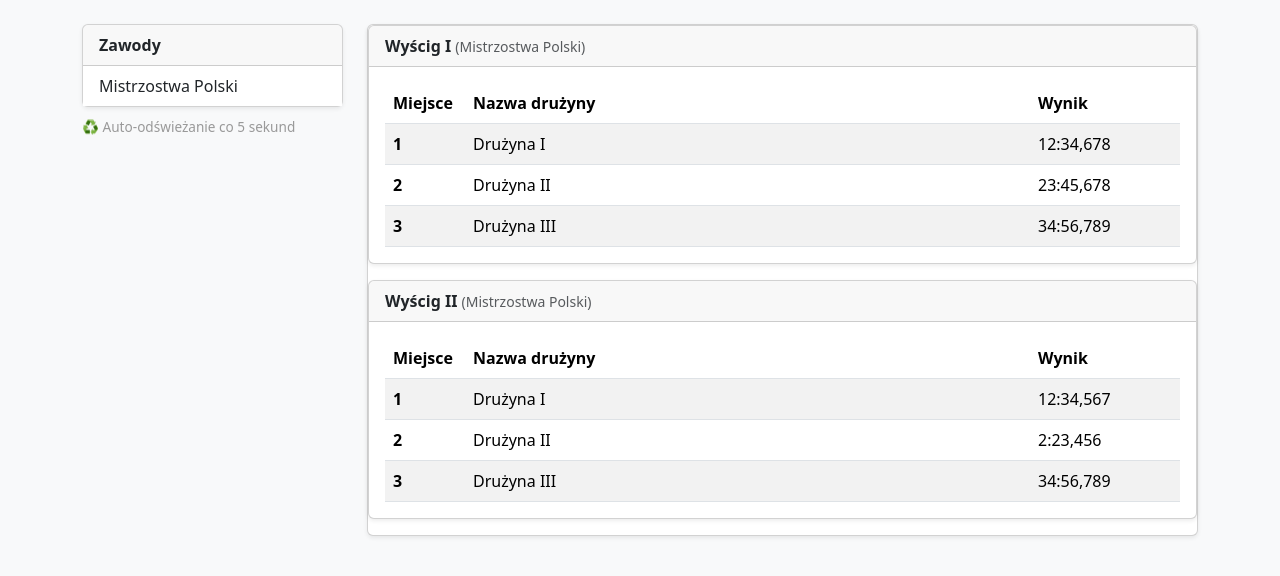
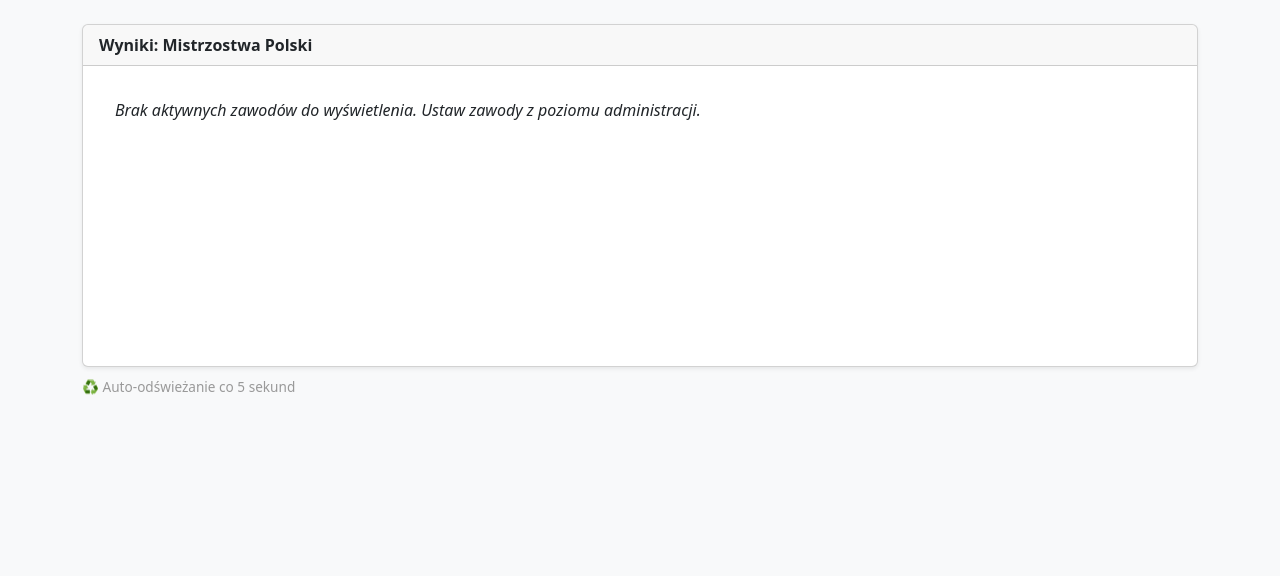
Before and after one commit to IgnacyChrzastowski/Smocze_lodzie-wyniki, a PHP site: page / in a window 1280 px wide. Shown: the part 56-632 px from the top of the page. Run offline with PHP 8.4, Linux system fonts and the light colour scheme; data comes from the database, SQL or seed files in the repository.

Commit message:
index.php - ustawienia wyboru prezentacji zawodów

```diff
--- a/ajax_get_results.php
+++ b/ajax_get_results.php
@@ -1,13 +1,8 @@
 <?php
 require_once "config.php";
 
-// Pobierz id zawodów z query string (opcjonalne) LUB z cookies (jeśli nie ma w URL)
-$zawody_id = isset($_GET['zawody_id']) ? (int)$_GET['zawody_id'] : 0;
-
-// Jeśli nie ma w URL, spróbuj z cookies
-if ($zawody_id === 0 && isset($_COOKIE['zawody_prezentacyjne'])) {
-    $zawody_id = (int)$_COOKIE['zawody_prezentacyjne'];
-}
+// Pobierz id zawodów z cookies (ustawiany z management.php)
+$zawody_id = isset($_COOKIE['zawody_prezentacyjne']) ? (int)$_COOKIE['zawody_prezentacyjne'] : 0;
 
 // zapytanie do bazy
 if ($zawody_id > 0) {
@@ -19,12 +14,9 @@ if ($zawody_id > 0) {
         ORDER BY w.id ASC
     ");
 } else {
-    $res = $conn->query("
-        SELECT w.id AS id, w.nazwa AS nazwa_w, w.id_zawodow, z.nazwa AS nazwa_z
-        FROM wyscigi w
-        LEFT JOIN zawody z ON w.id_zawodow = z.id
-        ORDER BY w.id ASC
-    ");
+    // Jeśli brak cookie, pokaż informację
+    echo '<div class="card-body"><em>Brak aktywnych zawodów do wyświetlenia. Ustaw zawody z poziomu administracji.</em></div>';
+    exit;
 }
 
 $wyscigi = [];
@@ -51,13 +43,12 @@ if ($res3) {
 
 // HTML output
 if (count($wyscigi) === 0) {
-    echo '<div class="card-body"><em>Brak wyścigów dla wybranego kryterium.</em></div>';
+    echo '<em>Brak wyścigów dla wybranych zawodów.</em>';
 } else {
     foreach ($wyscigi as $w) {
         echo '<div class="card shadow-sm mb-3">';
         echo '<div class="card-header">';
         echo '<strong>' . htmlspecialchars($w['nazwa_w']) . '</strong>';
-        echo ' <small class="text-muted">(' . htmlspecialchars(isset($w['nazwa_z']) ? $w['nazwa_z'] : '—') . ')</small>';
         echo '</div>';
         echo '<div class="card-body">';
 
--- a/index.php
+++ b/index.php
@@ -2,25 +2,32 @@
 session_start();
 require_once "config.php";
 
-// Pobranie zawodów
-$zawody = [];
-$res = $conn->query("SELECT id, nazwa FROM zawody ORDER BY id ASC");
-if ($res) {
-    while ($r = $res->fetch_assoc()) $zawody[] = $r;
-    $res->free();
+// Pobierz id zawodów z cookies (ustawiany z management.php)
+$zawody_id = 0;
+if (isset($_COOKIE['zawody_prezentacyjne'])) {
+    $zawody_id = (int)$_COOKIE['zawody_prezentacyjne'];
 }
 
-// Pobranie wyścigów (początkowa lista, zostanie zmieniała przez AJAX)
-$wyscigi = [];
-$res2 = $conn->query("
-    SELECT w.id AS id, w.nazwa AS nazwa_w, w.id_zawodow, z.nazwa AS nazwa_z
-    FROM wyscigi w
-    LEFT JOIN zawody z ON w.id_zawodow = z.id
-    ORDER BY w.id ASC
-");
-if ($res2) {
-    while ($r = $res2->fetch_assoc()) $wyscigi[] = $r;
-    $res2->free();
+// Jeśli brak cookies lub id = 0, wyświetl informację
+if ($zawody_id === 0) {
+    // Pobierz pierwsze zawody jako fallback
+    $res = $conn->query("SELECT id FROM zawody ORDER BY id ASC LIMIT 1");
+    if ($res && $res->num_rows > 0) {
+        $row = $res->fetch_assoc();
+        $zawody_id = $row['id'];
+        $res->free();
+    }
+}
+
+// Pobierz dane bieżących zawodów
+$nazwa_zawodow = '';
+if ($zawody_id > 0) {
+    $res = $conn->query("SELECT nazwa FROM zawody WHERE id = " . (int)$zawody_id);
+    if ($res && $res->num_rows > 0) {
+        $row = $res->fetch_assoc();
+        $nazwa_zawodow = $row['nazwa'];
+        $res->free();
+    }
 }
 ?>
 <!DOCTYPE html>
@@ -31,10 +38,9 @@ if ($res2) {
     <!-- Bootstrap CSS (CDN) -->
     <link href="https://cdn.jsdelivr.net/npm/bootstrap@5.3.2/dist/css/bootstrap.min.css" rel="stylesheet">
     <style>
-        .zawody-item-view { cursor: pointer; }
-        .zawody-item-view.active { background-color: #0d6efd; color: #fff; }
         #resultsContainer { min-height: 300px; }
         .refresh-indicator { font-size: 0.85rem; color: #999; margin-top: 10px; }
+        .nav-link { cursor: pointer; }
     </style>
 </head>
 <body class="bg-light">
@@ -47,42 +53,22 @@ if ($res2) {
 
 <div class="container">
     <div class="row gy-4">
-        <!-- Lewy panel: zawody -->
-        <div class="col-md-3">
+        <!-- Główna sekcja: wyniki -->
+        <div class="col-12">
             <div class="card shadow-sm">
                 <div class="card-header">
-                    <strong>Zawody</strong>
+                    <strong>Wyniki: <?php echo htmlspecialchars($nazwa_zawodow ?: 'Brak zawodów'); ?></strong>
                 </div>
-                <div class="card-body p-0">
-                    <?php if (count($zawody) === 0): ?>
-                        <div class="p-3">Brak zawodów.</div>
-                    <?php else: ?>
-                        <div class="list-group list-group-flush">
-                            <?php foreach ($zawody as $z): ?>
-                                <div class="list-group-item zawody-item-view"
-                                     data-id="<?php echo (int)$z['id']; ?>">
-                                    <?php echo htmlspecialchars($z['nazwa']); ?>
-                                </div>
-                            <?php endforeach; ?>
-                        </div>
-                    <?php endif; ?>
-                </div>
-            </div>
-            <div class="refresh-indicator">
-                ♻️ Auto-odświeżanie co 5 sekund
-            </div>
-        </div>
-
-        <!-- Prawy panel: wyniki -->
-        <div class="col-md-9">
-            <div id="resultsContainer" class="card shadow-sm">
-                <div class="card-body">
+                <div id="resultsContainer" class="card-body">
                     <div class="text-center">
                         <div class="spinner-border text-primary" role="status">
                             <span class="visually-hidden">Ładowanie...</span>
                         </div>
                     </div>
                 </div>
+            </div>
+            <div class="refresh-indicator">
+                ♻️ Auto-odświeżanie co 5 sekund
             </div>
         </div>
     </div>
@@ -93,15 +79,13 @@ if ($res2) {
 
 <script>
     (function(){
-        let selectedZawodyId = null;
-
-        const zawodyItems = document.querySelectorAll('.zawody-item-view');
         const resultsContainer = document.getElementById('resultsContainer');
+        const zawodyId = <?php echo (int)$zawody_id; ?>;
 
         // funkcja do pobierania i wyświetlania wyników
-        function loadResults(zawodyId = null) {
+        function loadResults() {
             let url = 'ajax_get_results.php';
-            if (zawodyId) {
+            if (zawodyId > 0) {
                 url += '?zawody_id=' + encodeURIComponent(zawodyId);
             }
 
@@ -116,26 +100,12 @@ if ($res2) {
                 });
         }
 
-        // obsługa klikania na zawody
-        zawodyItems.forEach(item => {
-            item.addEventListener('click', function(){
-                const id = this.getAttribute('data-id');
-
-                // zmiana zaznaczenia
-                zawodyItems.forEach(it => it.classList.remove('active'));
-                this.classList.add('active');
-
-                selectedZawodyId = id;
-                loadResults(id);
-            });
-        });
-
-        // initial load - pokaż wszystkie wyścigi
+        // initial load
         loadResults();
 
         // auto-refresh co 5 sekund
         setInterval(() => {
-            loadResults(selectedZawodyId);
+            loadResults();
         }, 5000);
     })();
 </script>
```
